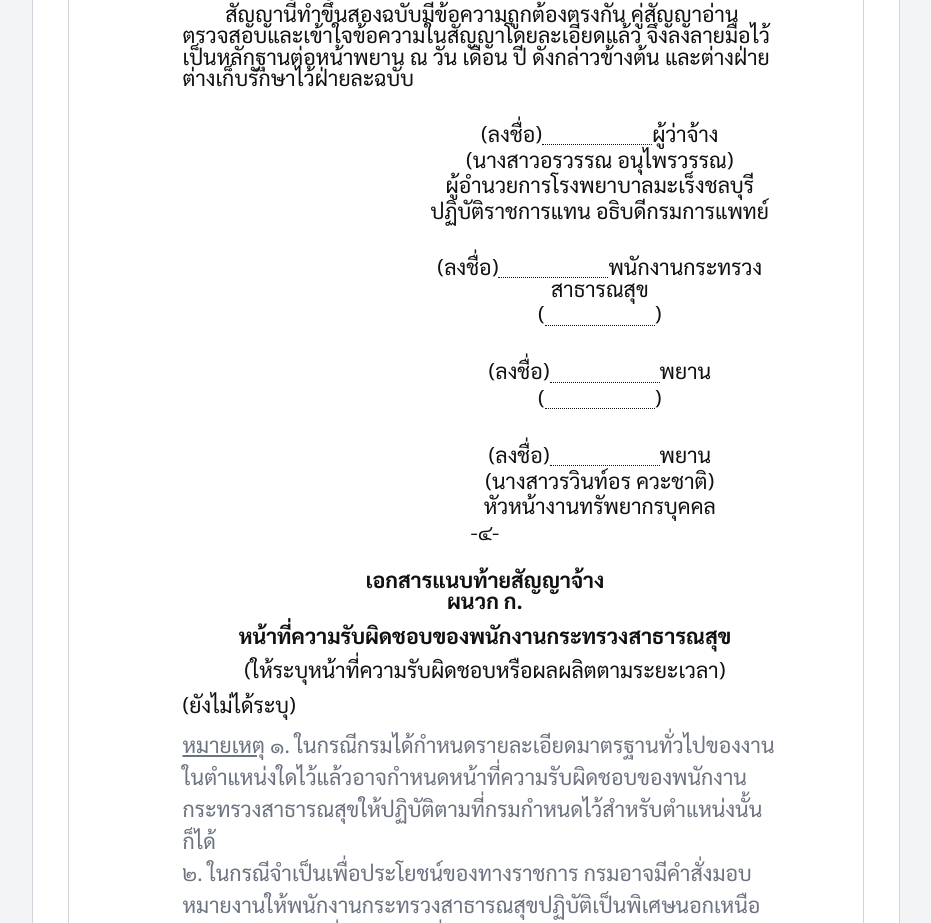
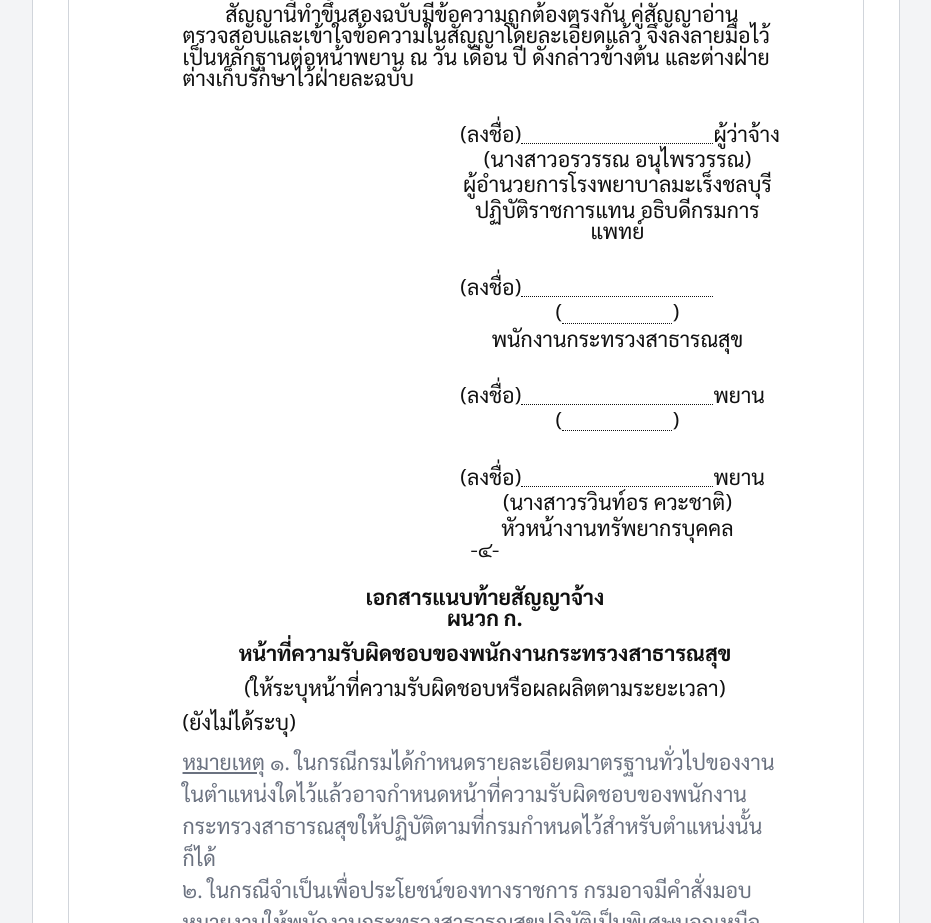
Before and after one commit to BlascoBall/contract-form, a plain HTML site: page index.html in a window 1280 px wide. Shown: the part 4560-5483 px from the top of the page, without its empty margins (174-1105 px from the left). Drawn offline with Linux system fonts and the light colour scheme.

Commit message:
ขยายช่อง จัดแนว ลงนาม

```diff
--- a/index.html
+++ b/index.html
@@ -61,8 +61,12 @@
   #doc .indent{text-indent:2em; page-break-inside:avoid;}
   #doc .blank{border-bottom:1px dotted #111; padding:0 6px; white-space:nowrap; min-width:110px; display:inline-block;}
   #doc .sign-block{margin-top:26pt; text-align:center;}
-  #doc .sign-row{margin:26pt 0 0 38%; text-align:center; page-break-inside:avoid;}
-  #doc .sign-row p{margin:0 0 3pt;}
+  /* บล็อกลงนาม: "(ลงชื่อ)" เริ่มที่กึ่งกลางกระดาษ A4 (กึ่งกลางกระดาษ = กึ่งกลางพื้นที่เนื้อหา - 0.5cm เพราะขอบซ้าย 3cm ขวา 2cm; ขยับเพิ่ม 0.15cm กันตัวอักษรท้ายบรรทัดชิดขอบขวา)
+     ช่องลงชื่อกว้าง 110px x 1.75 = 192px / ชื่อและตำแหน่งจัดกึ่งกลางช่องลงชื่อ (ถ้ายาวเกิน 320px จะขึ้นบรรทัดใหม่ ไม่ล้นขอบ) */
+  #doc .sign-row{margin:26pt 0 0 calc(50% - 0.65cm); display:grid; grid-template-columns:max-content 192px max-content; width:max-content; justify-content:start; row-gap:3pt; align-items:end; text-align:left; white-space:nowrap; page-break-inside:avoid; break-inside:avoid;}
+  #doc .sign-row .sig-line{border-bottom:1px dotted #111; height:1em;}
+  #doc .sign-row .sig-sub{grid-column:2; display:flex; justify-content:center;}
+  #doc .sign-row .sig-sub > span{flex:none; max-width:320px; text-align:center; white-space:normal;}
   #doc .pagebreak{page-break-before:always; break-before:page;}
   #doc h3.appendix{text-align:center; margin:20pt 0 8pt; page-break-after:avoid;}
   #doc .crest-space{height:20mm; position:relative;}
@@ -352,24 +356,25 @@ function renderDoc(){
     <p class="indent">สัญญานี้ทำขึ้นสองฉบับมีข้อความถูกต้องตรงกัน คู่สัญญาอ่าน ตรวจสอบและเข้าใจข้อความในสัญญาโดยละเอียดแล้ว จึงลงลายมือไว้เป็นหลักฐานต่อหน้าพยาน ณ วัน เดือน ปี ดังกล่าวข้างต้น และต่างฝ่ายต่างเก็บรักษาไว้ฝ่ายละฉบับ</p>
 
     <div class="sign-row">
-      <p>(ลงชื่อ)${b('')}ผู้ว่าจ้าง</p>
-      <p>(นางสาวอรวรรณ อนุไพรวรรณ)</p>
-      <p>ผู้อำนวยการโรงพยาบาลมะเร็งชลบุรี</p>
-      <p>ปฏิบัติราชการแทน อธิบดีกรมการแพทย์</p>
+      <span class="sig-label">(ลงชื่อ)</span><span class="sig-line"></span><span class="sig-role">ผู้ว่าจ้าง</span>
+      <div class="sig-sub"><span>(นางสาวอรวรรณ อนุไพรวรรณ)</span></div>
+      <div class="sig-sub"><span>ผู้อำนวยการโรงพยาบาลมะเร็งชลบุรี</span></div>
+      <div class="sig-sub"><span>ปฏิบัติราชการแทน อธิบดีกรมการแพทย์</span></div>
     </div>
     <div class="sign-row">
-      <p>(ลงชื่อ)${b('')}พนักงานกระทรวงสาธารณสุข</p>
-      <p>(${prefix}${b(fullname)})</p>
+      <span class="sig-label">(ลงชื่อ)</span><span class="sig-line"></span><span class="sig-role"></span>
+      <div class="sig-sub"><span>(${prefix}${b(fullname)})</span></div>
+      <div class="sig-sub"><span>พนักงานกระทรวงสาธารณสุข</span></div>
     </div>
     <div class="sign-row">
-      <p>(ลงชื่อ)${b('')}พยาน</p>
-      <p>(${b(supervisorName)})</p>
-      ${supervisorPosition ? `<p>${supervisorPosition}</p>` : ''}
+      <span class="sig-label">(ลงชื่อ)</span><span class="sig-line"></span><span class="sig-role">พยาน</span>
+      <div class="sig-sub"><span>(${b(supervisorName)})</span></div>
+      ${supervisorPosition ? `<div class="sig-sub"><span>${supervisorPosition}</span></div>` : ''}
     </div>
     <div class="sign-row">
-      <p>(ลงชื่อ)${b('')}พยาน</p>
-      <p>(นางสาวรวินท์อร ควะชาติ)</p>
-      <p>หัวหน้างานทรัพยากรบุคคล</p>
+      <span class="sig-label">(ลงชื่อ)</span><span class="sig-line"></span><span class="sig-role">พยาน</span>
+      <div class="sig-sub"><span>(นางสาวรวินท์อร ควะชาติ)</span></div>
+      <div class="sig-sub"><span>หัวหน้างานทรัพยากรบุคคล</span></div>
     </div>
 
     <div class="pagebreak"></div>
```
